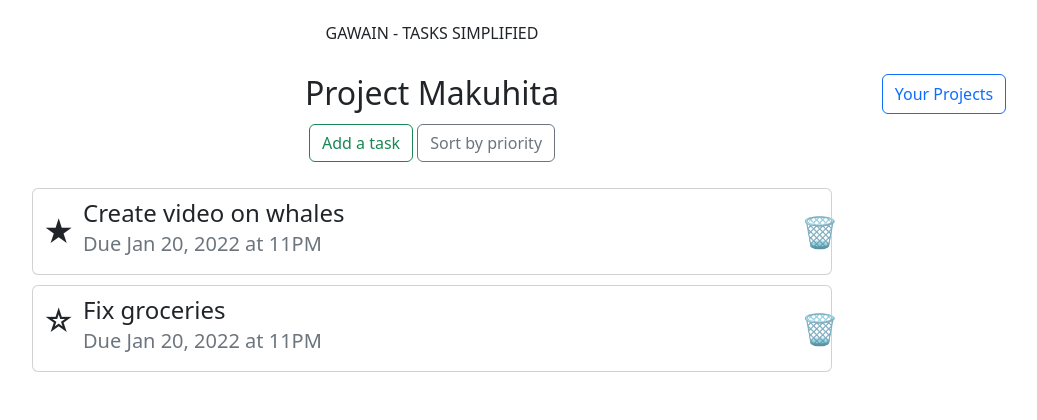
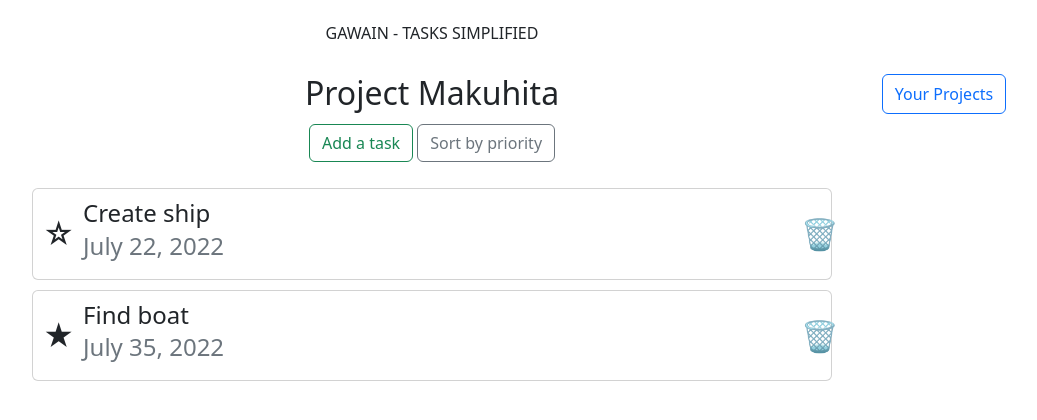
Before and after one commit to jedtap/to-do-list-app, a website built with webpack: page dist/index.html in a window 1280 px wide. Shown: the whole page, without its empty margins (208-1245 px from the left). Built offline with nearby package versions, Linux system fonts and the light colour scheme.

Commit message:
add memory, and generate todos of first project

```diff
--- a/src/index.js
+++ b/src/index.js
@@ -1,5 +1,7 @@
 import './style.css';
 import 'bootstrap';
+
+// -- Modal visibility --
 
 function openModal(section){
   closeModal();
@@ -28,10 +30,7 @@ function closeModal(){
   viewTask.style.display = "none";
 }
 
-function deleteProject(){
-  let ans = confirm("Warning! Are you sure to delete the project with all of its tasks?");
-  ans == true ? console.log("Deleted the proj :(") : console.log("We are oks");
-}
+// -- Home functions --
 
 function sort(order){
   switch(order){
@@ -52,6 +51,81 @@ function prioritize(status){
 }
 
 
+//  -- Project maintenance --
+
+function deleteProject(){
+  let ans = confirm("Warning! Are you sure to delete the project with all of its tasks?");
+  ans == true ? console.log("Deleted the proj :(") : console.log("We are oks");
+}
+
+
+
+
+// -- Uncategorized --
+
+function projects(name, title, due, desc, prio) {
+  this.name = name;
+  this.todos = {
+      title:title,
+      due:due,
+      desc:desc,
+      prio:prio
+  };
+};
+
+function displayToDos(project, index){
+
+  // Goal is to display this HTML structure to class .content
+  // <div class="card">
+  //    <div class="icon prio">★</div>
+  //     <div class="task">
+  //       <h4 class="card-title">Create video on whales</h4>
+  //       <h5 class="card-subtitle mb-2 text-muted">Due Jan 20, 2022 at 11PM</h5>
+  //     </div>
+  //    <div class="icon delete-task">🗑</div>
+  // </div>
+
+  // dcard, diconPrio, dtask, h4, h5, diconDeleteTask;
+
+  dcard = document.createElement("div");
+  dcard.setAttribute("class","card");
+
+  diconPrio = document.createElement("div");
+  diconPrio.setAttribute("class","icon prio");
+  project.todos.prio == true ? diconPrio.appendChild(document.createTextNode("★")) : diconPrio.appendChild(document.createTextNode("☆"));
+
+  dtask = document.createElement("div");
+  dtask.setAttribute("class","task");
+
+  h4 = document.createElement("h4");
+  h4.setAttribute("class","card-title");
+  h4.appendChild(document.createTextNode(project.todos.title));
+
+  h5 = document.createElement("h4");
+  h5.setAttribute("class","card-subtitle mb-2 text-muted");
+  h5.appendChild(document.createTextNode(project.todos.due));
+
+  diconDeleteTask = document.createElement("div");
+  diconDeleteTask.setAttribute("class","icon delete-task");
+  diconDeleteTask.appendChild(document.createTextNode("🗑"));
+
+  dtask.appendChild(h4);
+  dtask.appendChild(h5);
+  dcard.appendChild(diconPrio);
+  dcard.appendChild(dtask);
+  dcard.appendChild(diconDeleteTask);
+  content.appendChild(dcard);
+}
+
+
+function saveToMemory(){
+  memory.clear();
+  memory.setItem("projectsLibrary", JSON.stringify(projectsLibrary));
+}
+
+
+
+
 // -- Initial variables --
 
 // Modal
@@ -66,6 +140,9 @@ const projectsButton = document.querySelector(".projects-button");
 const newTask = document.querySelector(".new-task");
 const priority = document.querySelector(".priority");
 const dateAdded = document.querySelector(".date-added");
+
+// Content div
+const content = document.querySelector(".content");
 
 // Task buttons
 let prio = document.querySelectorAll(".prio");
@@ -88,6 +165,15 @@ const createProject = document.querySelector(".create-project");
 // Viewing/Editing a task
 const closeTask = document.querySelector(".close-task");
 const saveChanges = document.querySelector(".save-changes");
+
+
+
+
+// -- Uncategorized --
+let dcard, diconPrio, dtask, h4, h5, diconDeleteTask;
+let memory = window.localStorage;
+
+
 
 
 // -- Initial event listeners --
@@ -137,10 +223,35 @@ saveChanges.addEventListener("click", () => closeModal());
 
 
 
+
+
+// -- Populate initial data --
+
+let projectsLibrary = [];
+projectsLibrary.push(new projects("Dive to ocean floor","Create ship","July 22, 2022","Lorem hwiL wihdkwleW", false));
+projectsLibrary.push(new projects("Dive to ocean floor","Find boat","July 35, 2022","Lorem hwiL wihdkwleW", true));
+projectsLibrary.push(new projects("Drill to the earth core","Find team magma","Aug 15, 2022","Lorem hwiL wihdkwleW", false));
+saveToMemory();
+
+
+
+// Retreive projectsLibrary from memory and display first project
+if (memory.getItem("projectsLibrary")){
+  projectsLibrary = JSON.parse(memory.getItem("projectsLibrary"));
+  let firstProj = false;
+  for(var x in projectsLibrary){
+    if(projectsLibrary[x]){
+      if (firstProj == false) { firstProj = projectsLibrary[x].name };
+      if (firstProj == projectsLibrary[x].name) { displayToDos(projectsLibrary[x], x) };
+    }
+  }
+}
+
+
+
+
+
 // -- Quick start JavaScript code --
-
-// let card, cardBody, cardTitle, cardSubtitle, cardText, readButton, removeLink, hyperlink, linebreak;
-
 
 // function displayBook(book, index){
 
@@ -263,12 +374,6 @@ saveChanges.addEventListener("click", () => closeModal());
 // }
 
 
-
-
-
-
-
-
 // // Initial variables
 // const container = document.querySelector(".container");
 // const overlay = document.querySelector(".overlay");
```
Also changed, not shown: dist/index.html, dist/main.js.
